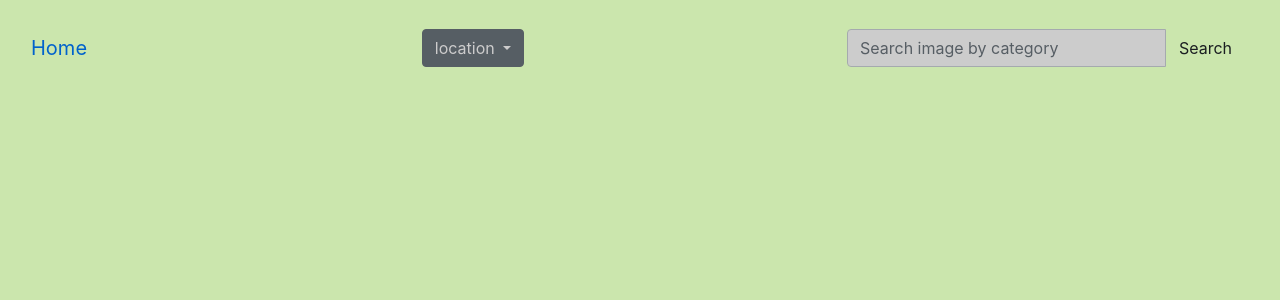
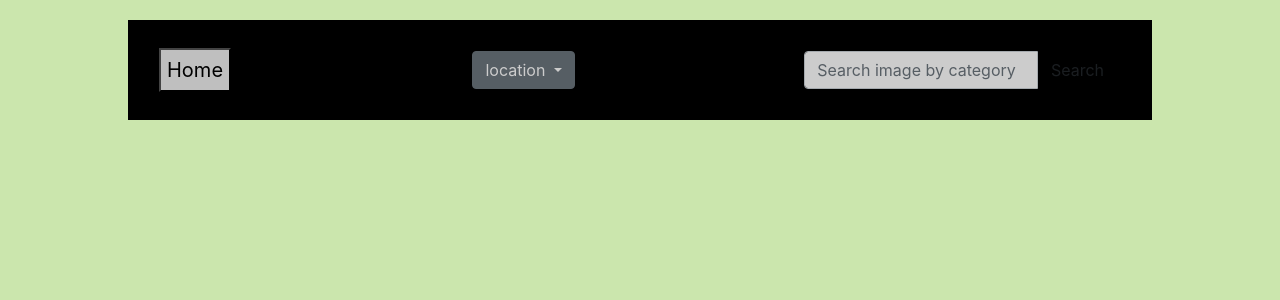
Before and after one commit to GasaGentille/personal_gallery, a Django app: template phootos/templates/base.html in a window 1280 px wide. Shown: the top 300 px of the page. Run offline with Django 3.2, Linux system fonts and the light colour scheme; the template is opened without the code that fills it, so the values that code supplies are empty; some libraries are stand-ins or nearby versions.

Commit message:
Styling navbar

```diff
--- a/phootos/templates/navbar.html
+++ b/phootos/templates/navbar.html
@@ -11,7 +11,7 @@
   <nav class="navbar navbar-inverse">
     <div class="container-fluid">
       <div class="navbar-header">
-        <a class="navbar-brand" href="{% url 'image' %}">Home</a>
+        <button class="navbar-brand" href="{% url 'image' %}">Home</button>
 
       </div>
       <div class="dropdown">
--- a/static/css/basenews.css
+++ b/static/css/basenews.css
@@ -24,6 +24,10 @@ body{
     height:200px;
 
   }
-  /* nav{
+  nav{
     background-color: black;
-  } */
+    width: 80%;
+    margin:auto;
+    margin-top: 0%;
+    height:100px;
+  }
```
